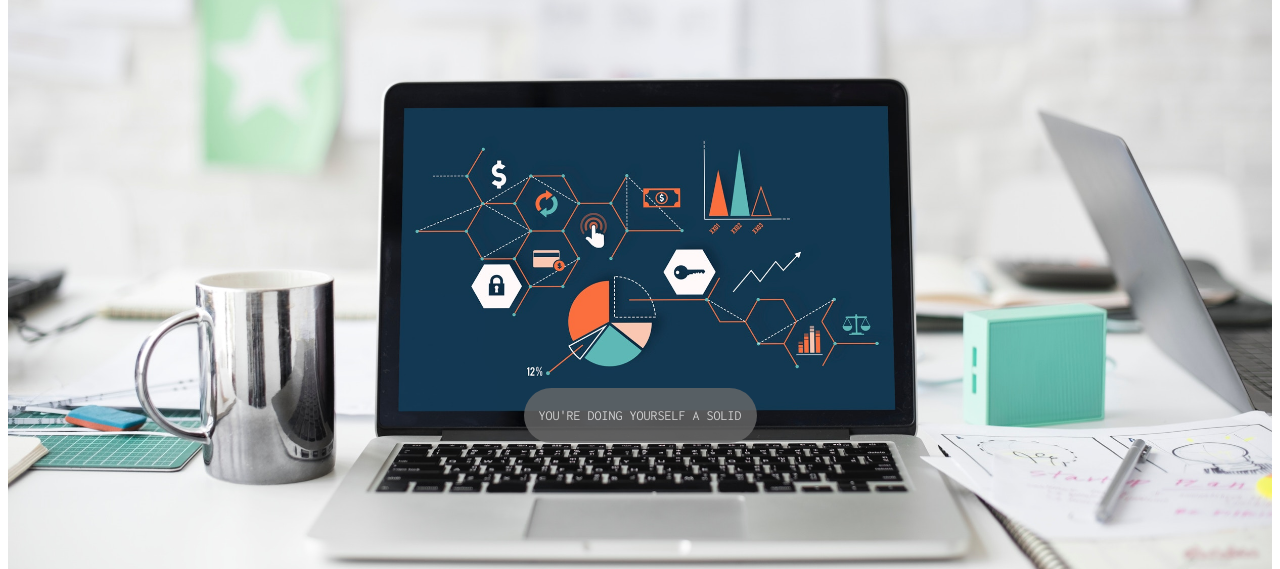
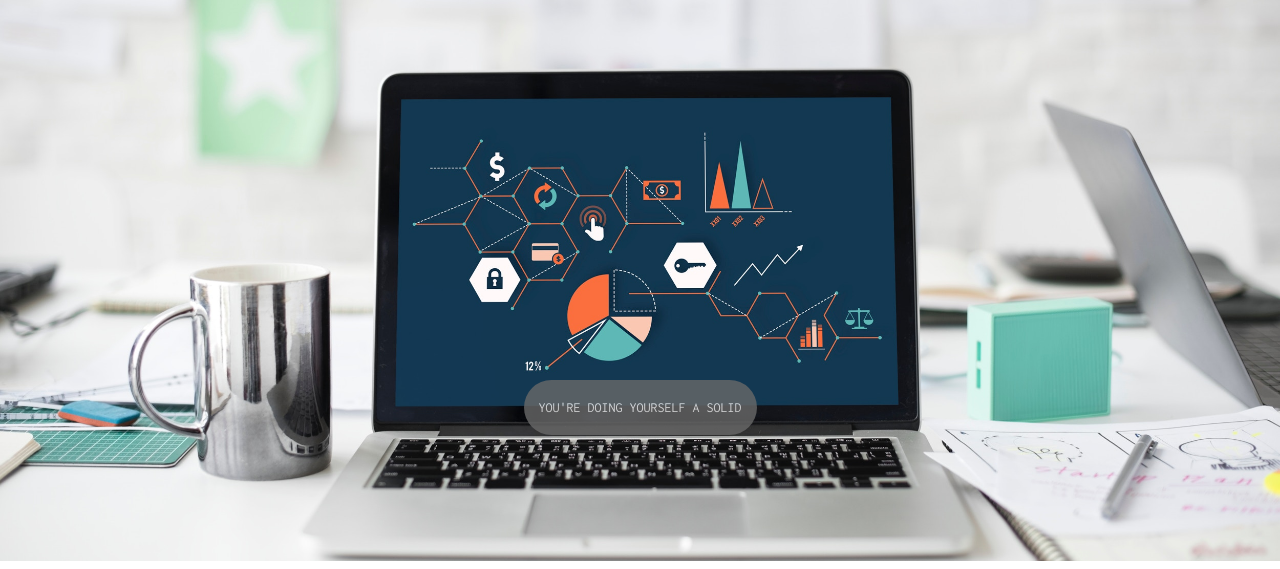
Before and after one commit to matthewbobus/NewChristmas, a plain HTML site: page index.html in a window 1280 px wide. Shown: the part 239-808 px from the top of the page. Drawn offline with Linux system fonts and the light colour scheme.

Commit message:
Removed margin from body

```diff
--- a/style.css
+++ b/style.css
@@ -1,5 +1,6 @@
 body, html {
-	height: 100%
+	height: 100%;
+	margin:0px;
 }
 
 .hero {
```
